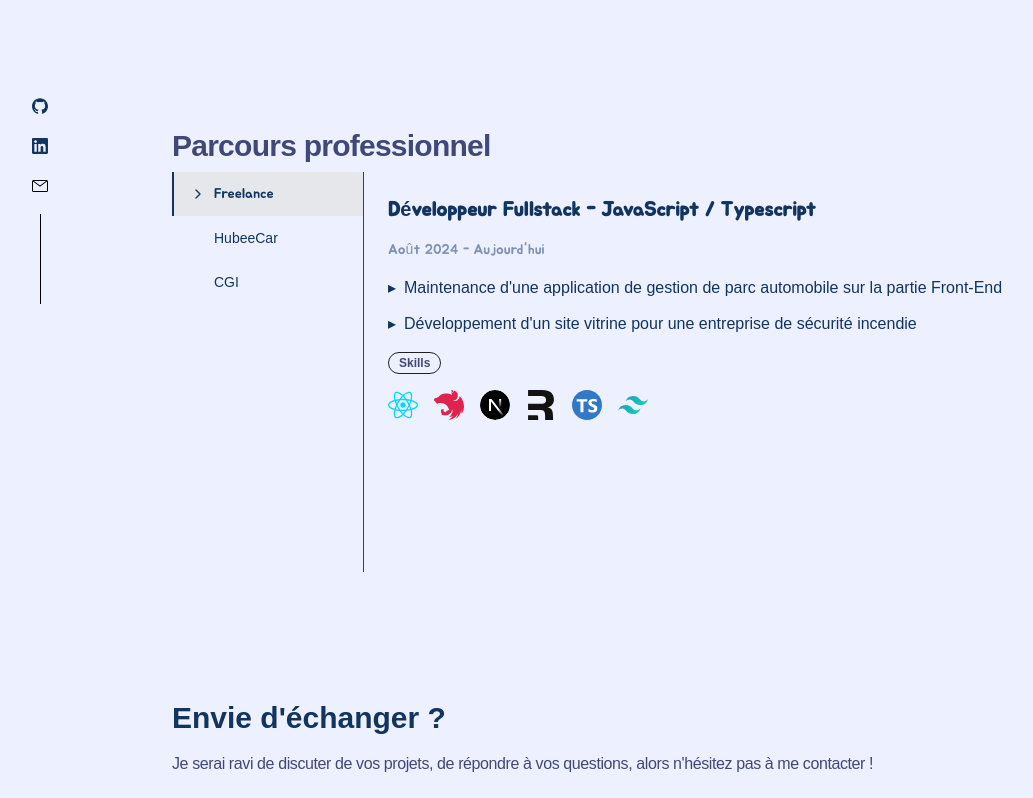
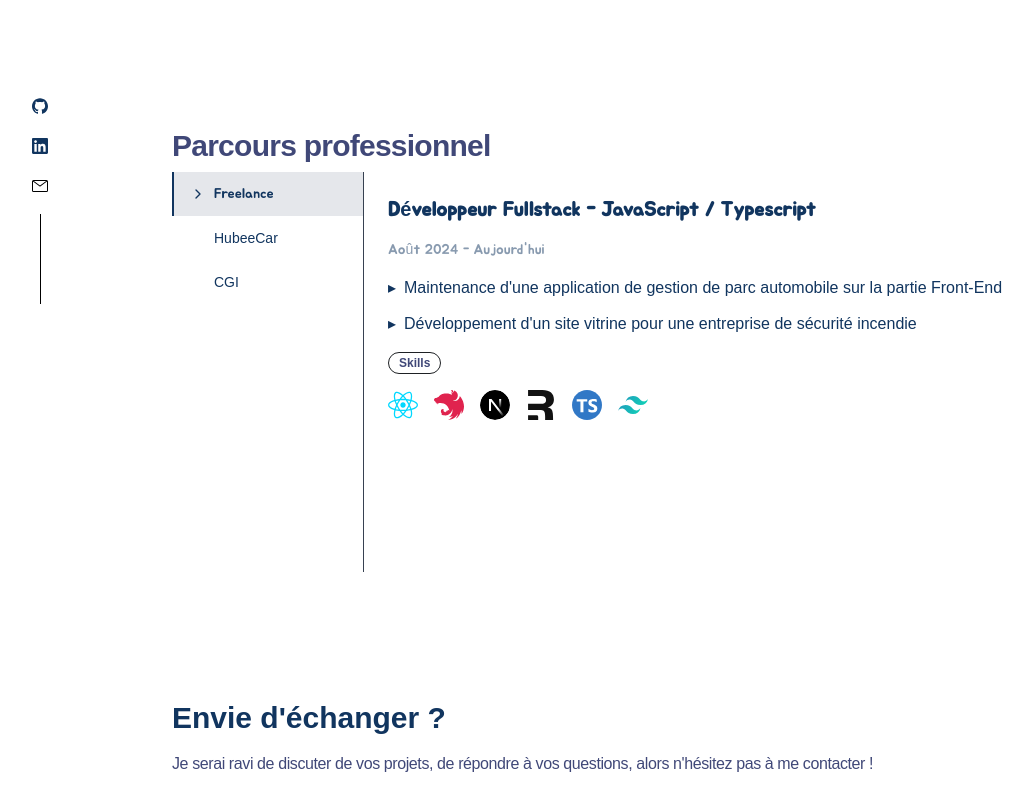
Before and after one commit to Milimaks/portfolio-max, a Next.js app: page / in a window 1280 px wide. Shown: the part 496-1294 px from the top of the page, without its empty margins (36-1069 px from the left). Built offline with nearby package versions, Linux system fonts and the light colour scheme; a web font is replaced by a local one.

Commit message:
[ADD] - color global css

```diff
--- a/src/app/globals.css
+++ b/src/app/globals.css
@@ -3,6 +3,8 @@
 @tailwind utilities;
 
 :root {
+  --background: 0 0% 100%;
+  --foreground: 231.43 30.43% 36.08%;
   --muted: 212 5% 13%;
   --muted-foreground: 212 12% 73%;
   --popover: 212 33% 0%;
@@ -25,6 +27,7 @@
   --chart-3: 212 15% 19%;
   --chart-4: 212 10% 12%;
   --chart-5: 212 73% 22%;
+  --radius: 0.5rem;
 }
 
 body {
@@ -32,7 +35,7 @@ body {
 }
 
 @layer base {
-  :root {
+  /* :root {
     --background: 230 100% 96.49%;
     --foreground: 231.43 30.43% 36.08%;
     --muted: 230 100% 93.42%;
@@ -58,33 +61,7 @@ body {
     --chart-4: 43 74% 66%;
     --chart-5: 27 87% 67%;
     --radius: 0.5rem;
-  }
-  .dark {
-    --background: 224 71.4% 4.1%;
-    --foreground: 210 20% 98%;
-    --card: 224 71.4% 4.1%;
-    --card-foreground: 210 20% 98%;
-    --popover: 224 71.4% 4.1%;
-    --popover-foreground: 210 20% 98%;
-    --primary: 210 20% 98%;
-    --primary-foreground: 220.9 39.3% 11%;
-    --secondary: 215 27.9% 16.9%;
-    --secondary-foreground: 210 20% 98%;
-    --muted: 215 27.9% 16.9%;
-    --muted-foreground: 217.9 10.6% 64.9%;
-    --accent: 215 27.9% 16.9%;
-    --accent-foreground: 210 20% 98%;
-    --destructive: 0 62.8% 30.6%;
-    --destructive-foreground: 210 20% 98%;
-    --border: 215 27.9% 16.9%;
-    --input: 215 27.9% 16.9%;
-    --ring: 216 12.2% 83.9%;
-    --chart-1: 220 70% 50%;
-    --chart-2: 160 60% 45%;
-    --chart-3: 30 80% 55%;
-    --chart-4: 280 65% 60%;
-    --chart-5: 340 75% 55%;
-  }
+  } */
 }
 .CollapsibleContent {
   overflow: hidden;
```
